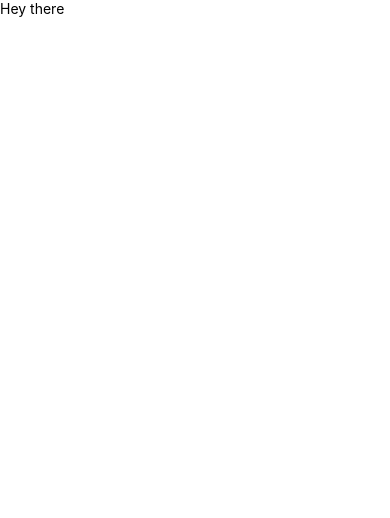
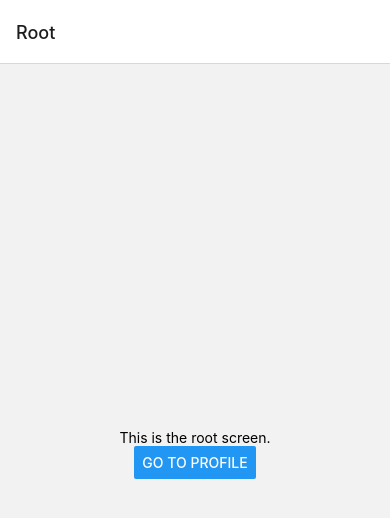
Before and after one commit to rjschie/magicdb, a React Native app: screen /Root in a window 390 px wide. Shown: the top 518 px of the page. Built offline with nearby package versions, Linux system fonts and the light colour scheme.

Commit message:
feat: add Root screen and navigation

```diff
--- a/babel.config.js
+++ b/babel.config.js
@@ -1,3 +1,4 @@
 module.exports = {
   presets: ['module:metro-react-native-babel-preset'],
+  plugins: ['react-native-reanimated/plugin'],
 };
--- a/src/App.tsx
+++ b/src/App.tsx
@@ -1,13 +1,22 @@
 import React from 'react';
-import { SafeAreaView, Text, View } from 'react-native';
+import { NavigationContainer } from '@react-navigation/native';
+import { createNativeStackNavigator } from '@react-navigation/native-stack';
+import RootScreen from './screens/RootScreen';
+
+export type NavStackParams = {
+  Root: undefined;
+  Profile: undefined;
+};
+
+const Stack = createNativeStackNavigator<NavStackParams>();
 
 const App = () => {
   return (
-    <SafeAreaView>
-      <View>
-        <Text>Hey there</Text>
-      </View>
-    </SafeAreaView>
+    <NavigationContainer>
+      <Stack.Navigator initialRouteName="Root">
+        <Stack.Screen name="Root" component={RootScreen} />
+      </Stack.Navigator>
+    </NavigationContainer>
   );
 };
 
--- /dev/null
+++ b/src/screens/RootScreen.tsx
@@ -0,0 +1,20 @@
+import { NativeStackScreenProps } from '@react-navigation/native-stack';
+import React from 'react';
+import { Button, Text, View } from 'react-native';
+import { NavStackParams } from '../App';
+
+const HomeScreen = ({
+  navigation,
+}: NativeStackScreenProps<NavStackParams, 'Root'>) => {
+  return (
+    <View style={{ flex: 1, alignItems: 'center', justifyContent: 'center' }}>
+      <Text>This is the root screen.</Text>
+      <Button
+        title="Go to Profile"
+        onPress={() => navigation.navigate('Profile')}
+      />
+    </View>
+  );
+};
+
+export default HomeScreen;
```
Also changed, not shown: package.json (+7 -1 lines), 3 other files (tests, documents, lock files or other folders).
